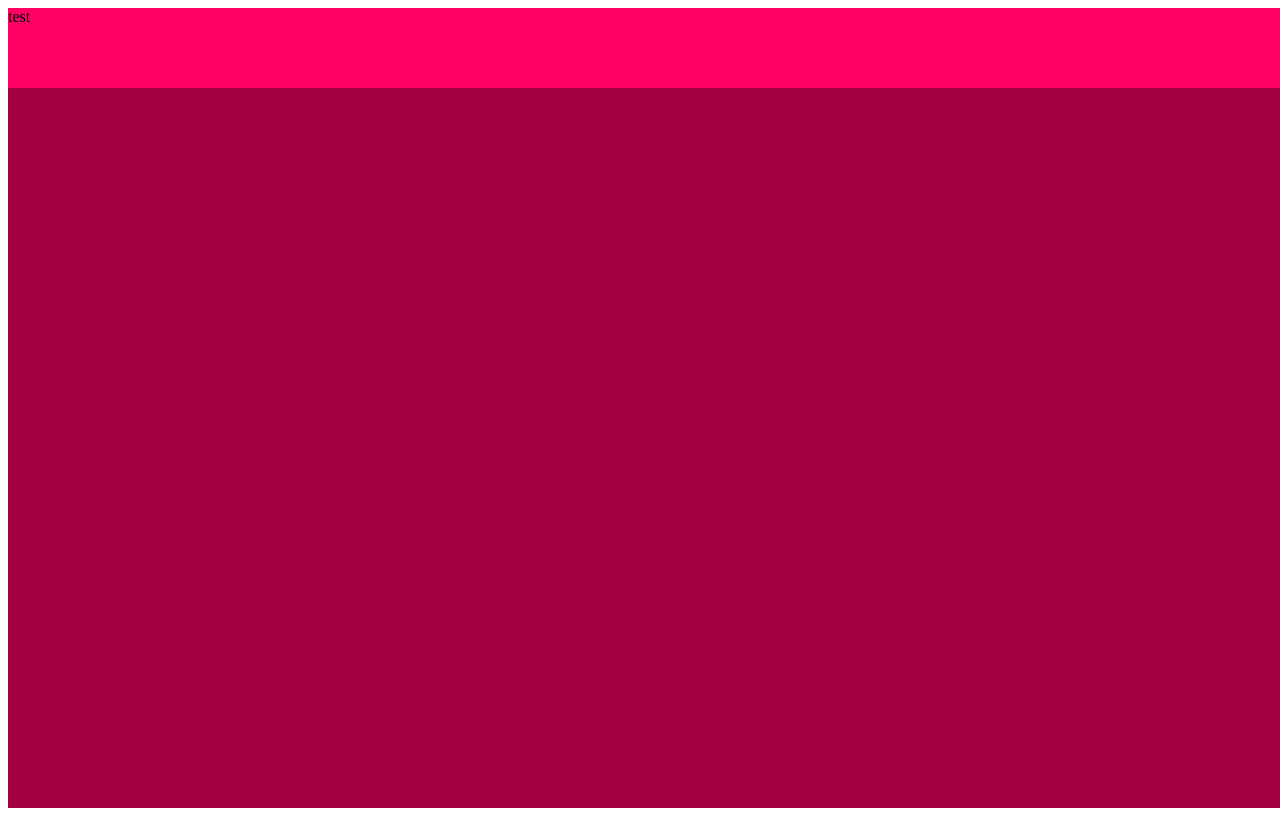
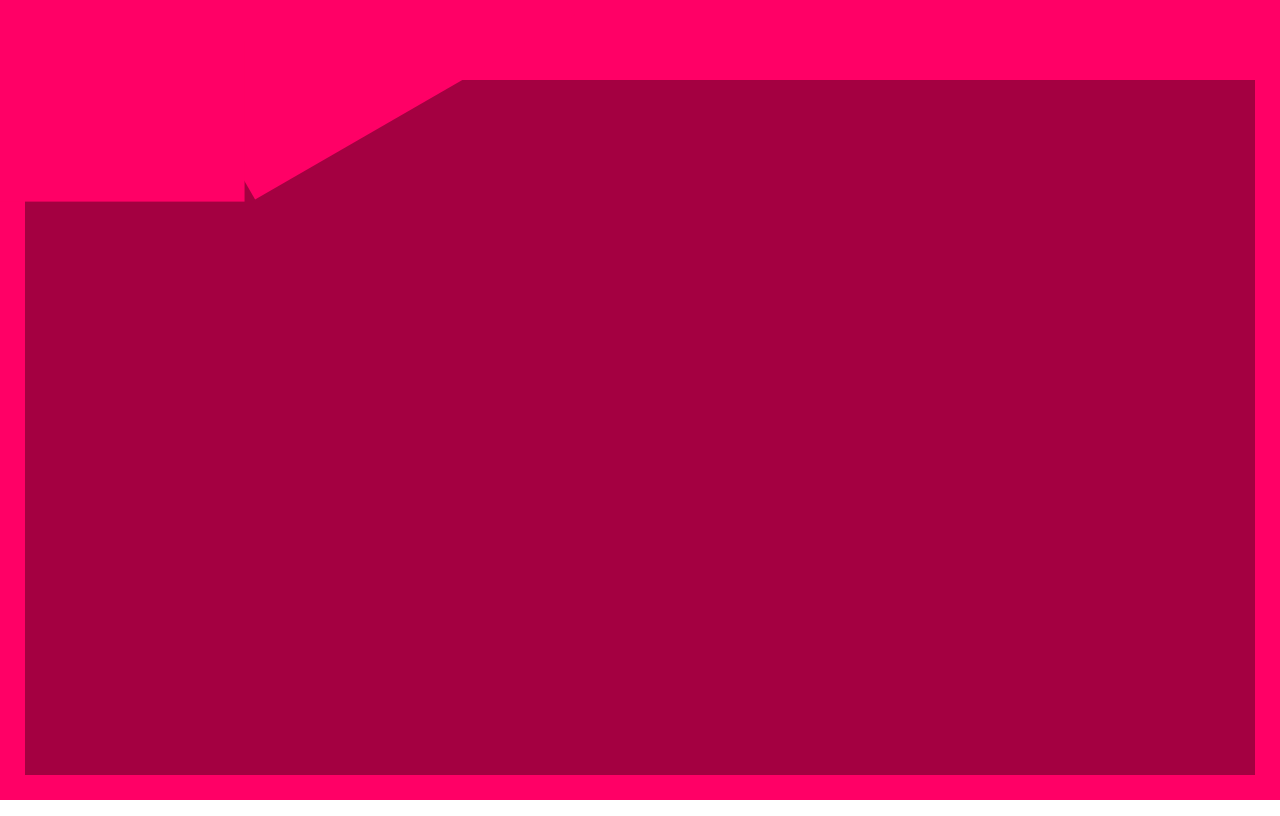
Before and after one commit to jacobEliasMoya/Pokedex-ts-reactjs, a React (Create React App) app in the folder pokedex/pokedex/: page / in a window 1280 px wide. Built offline with nearby package versions, Linux system fonts and the light colour scheme.

Commit message:
added in outer border for pokedex

```diff
--- a/pokedex/pokedex/src/App.tsx
+++ b/pokedex/pokedex/src/App.tsx
@@ -5,7 +5,9 @@ const appStyles = {
   backgroundColor:'#A40041',
   minHeight:'100vh',
   minWidth:'100vw',
-
+  borderLeft:'2vw solid #FF0066',
+  borderRight:'2vw solid #FF0066',
+  borderBottom:'2vw solid #FF0066'
 }
 
 function App() {
--- a/pokedex/pokedex/src/index.tsx
+++ b/pokedex/pokedex/src/index.tsx
@@ -2,6 +2,8 @@ import React from 'react';
 import ReactDOM from 'react-dom';
 import App from './App';
 import reportWebVitals from './reportWebVitals';
+import './styles/main.css'
+
 
 ReactDOM.render(
   <React.StrictMode>
--- a/pokedex/pokedex/src/layout/TopPokedex.tsx
+++ b/pokedex/pokedex/src/layout/TopPokedex.tsx
@@ -3,13 +3,14 @@ import React from "react";
 const navBackground = {
     backgroundColor: '#FF0066',
     width:'100%',
-    minHeight:'10vh'
+    minHeight:'10vh',
 }
 
 const TopPokedex:React.FC = () => {
     return(
         <nav style={navBackground} >
-            test
+            <div className='rotated_top'></div>
+            <div className='straight_top'></div>
         </nav>
     )
 }
--- /dev/null
+++ b/pokedex/pokedex/src/styles/main.css
@@ -0,0 +1,33 @@
+* {
+  margin: 0;
+  padding: 0;
+  -webkit-box-sizing: border-box;
+          box-sizing: border-box;
+}
+
+#root .App nav {
+  position: relative;
+}
+
+#root .App nav .rotated_top {
+  position: absolute;
+  background-color: #FF0066;
+  width: 30%;
+  min-height: 20vh;
+  top: 0;
+  left: 0;
+  -webkit-transform: rotate(-30deg) translate(44.5%, 29%);
+          transform: rotate(-30deg) translate(44.5%, 29%);
+}
+
+#root .App nav .straight_top {
+  position: absolute;
+  background-color: #FF0066;
+  width: 30%;
+  min-height: 20vh;
+  top: 0;
+  left: 0;
+  -webkit-transform: translate(-40.5%, 26%);
+          transform: translate(-40.5%, 26%);
+}
+/*# sourceMappingURL=main.css.map */
--- /dev/null
+++ b/pokedex/pokedex/src/styles/main.scss
@@ -0,0 +1,64 @@
+// DONT TOUCH
+@mixin flexCol {
+    display: flex;
+    align-items: center;
+    justify-content: center;
+    flex-direction: column ;
+}
+// DONT TOUCH
+@mixin flexRow {
+    display: flex ;
+    align-items: center;
+    justify-content: center;
+    flex-direction: row ;
+}
+// DONT TOUCH
+@mixin fullScreener {
+    min-height: 100vh;
+    min-width: 100%;
+}
+// DONT TOUCH
+@mixin animationInfo{
+    animation-duration: 10s;
+    animation-iteration-count: infinite;
+    animation-fill-mode: forwards;
+}
+// DONT TOUCH
+@mixin absCentered {
+    position: absolute;
+    left: 50%;
+    top: 50%;
+    transform: translate(-50%,-50%);
+}
+
+*{
+    margin: 0;
+    padding: 0;
+    box-sizing: border-box
+}
+
+#root{
+    .App{
+        nav{
+            position: relative;
+            .rotated_top{
+                position: absolute;
+                background-color: #FF0066;
+                width: 30%;
+                min-height: 20vh;
+                top: 0;
+                left: 0;
+                transform: rotate(-30deg) translate(44.5%,29%);
+            }
+            .straight_top{
+                position: absolute;
+                background-color: #FF0066;
+                width: 30%;
+                min-height: 20vh;
+                top: 0;
+                left: 0;
+                transform: translate(-40.5%,26%);
+            }
+        }
+    }
+}
```
Also changed, not shown: 1 other file (tests, documents, lock files or other folders).
